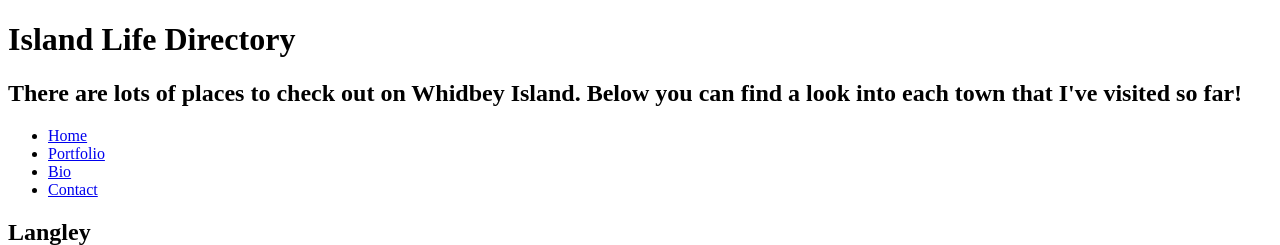
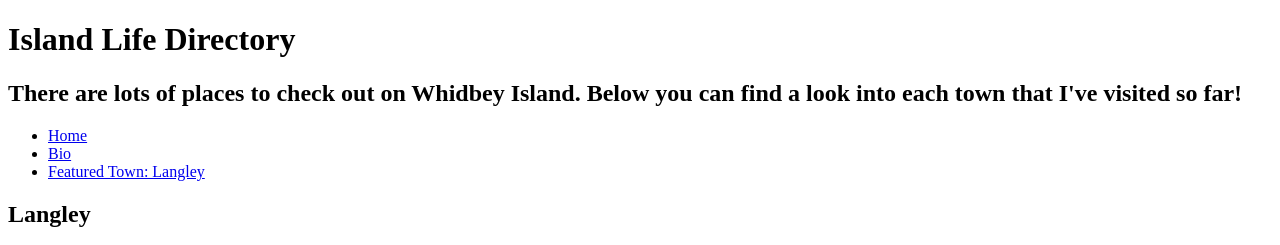
Before and after one commit to ejdon/portfolio, a plain HTML site: page index.html in a window 1280 px wide. Shown: the top 245 px of the page. Drawn offline with Linux system fonts and the light colour scheme.

Commit message:
fixing global nav in index.html

```diff
--- a/index.html
+++ b/index.html
@@ -9,23 +9,27 @@
       <h1>Island Life Directory</h1>
       <h2>There are lots of places to check out on Whidbey Island. Below you can find a look into each town that I've visited so far!</h2>
     </header>
-    <nav>
+    <nav class="global-nav">
       <ul>
         <li><a href="index.html">Home</a></li>
-        <li><a href="portfolio.html">Portfolio</a></li>
         <li><a href="bio.html">Bio</a></li>
-        <li><a href="contact.html">Contact</a></li>
+        <li><a href="langley.html">Featured Town: Langley</a></li>
       </ul>
     </nav>
     <main>
 
           <h2>Langley</h2>
           <img src="IMG_8592.jpg" width="444" height="333" alt="">
-          <p>Langley is a town on the Western side of the island. Not only does it have waterfront views of the Cascade Mountains, it also has lots of shops and restaurants to visit. Click <a href="#langley-overview.html">here</a> to learn more about my favorite places in Langley.</p>
+          <p>Langley is a town on the Western side of the island. Not only does it have waterfront views of the Cascade Mountains, it also has lots of shops and restaurants to visit. Click <a href="langley.html">here</a> to learn more about my favorite places in Langley.</p>
 
           <h2>Coupeville</h2>
           <p>Coupeville is on the Northwestern side of the island and is one of Whidbey's oldest towns. Many of the homes in the area are Victorian style and visitors can walk to the end of the warf to check out a full whale skelaton. Click <a href="">here</a> to learn more about my favorite places in Coupeville.</p>
+
            <!--Mention Ebey's-->
+
+
+
+
           <h2>Freeland</h2>
           <p></p>
           <a href="#">Freeland </a>
```
